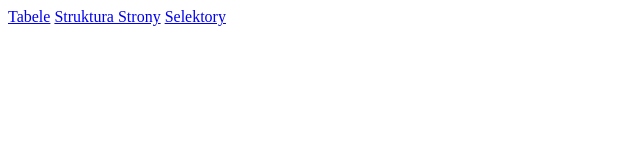
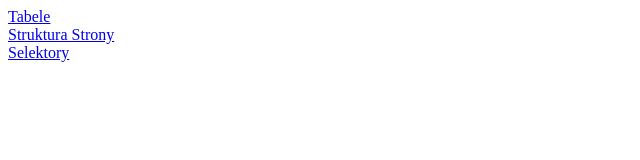
Before and after one commit to obx88/wiai, a plain HTML site: page index.html in a window 1280 px wide. Shown: the whole page, without its empty margins (0-640 px from the left). Drawn offline with Linux system fonts and the light colour scheme.

Commit message:
added break lines

```diff
--- a/index.html
+++ b/index.html
@@ -6,8 +6,8 @@
     <title>Document</title>
   </head>
   <body>
-    <a href="./tabele">Tabele</a>
-    <a href="./struktura-strony/">Struktura Strony</a>
-    <a href="./Selektory/">Selektory</a>
+    <a href="./tabele">Tabele</a><br />
+    <a href="./struktura-strony/">Struktura Strony</a><br />
+    <a href="./Selektory/">Selektory</a><br />
   </body>
 </html>
```
